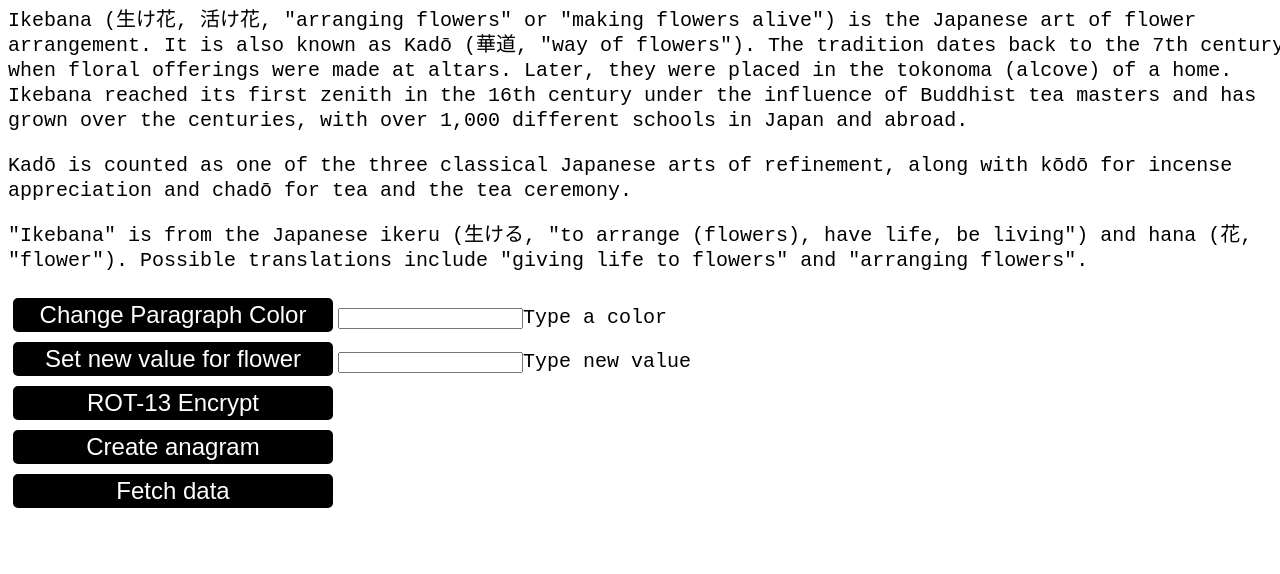
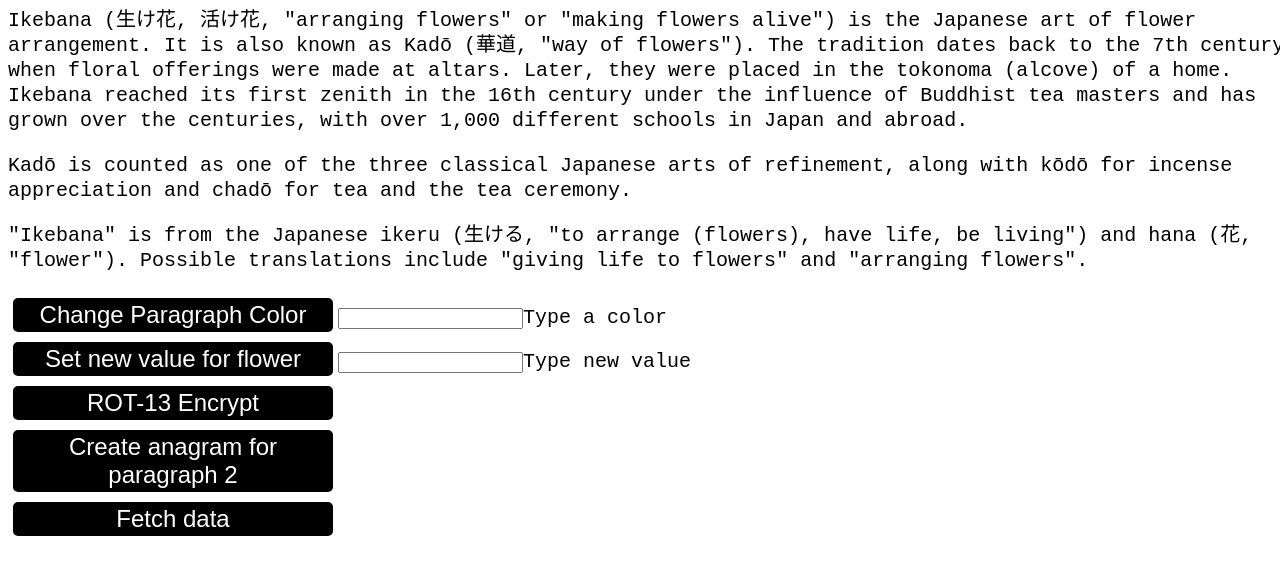
Before and after one commit to cfcastillo/literary-mutilator, a plain HTML site: page index.html in a window 1280 px wide. Shown: the part 96-670 px from the top of the page. Drawn offline with Linux system fonts and the light colour scheme.

Commit message:
more work on rot13 using ascii (in progress)

```diff
--- a/index.html
+++ b/index.html
@@ -19,7 +19,7 @@
 		<br>
 		<button class="glowy" id="encrypt-p">ROT-13 Encrypt</button>
 		<br>
-		<button class="glowy" id="make-anagram">Create anagram</button>
+		<button class="glowy" id="make-anagram">Create anagram for paragraph 2</button>
 		<br>
 		<button class="glowy" id="fetch-data">Fetch data</button>
 	</div>
--- a/script.js
+++ b/script.js
@@ -61,7 +61,7 @@ function setParagraphText() {
 function createAnagram() {
 	let paragraph = document.getElementById('p2');
 	let pText = paragraph.innerText.split(' ');
-	//not sure exactly how the Math.random() - 0.5 works.
+	//todo: research how the below logic works.
 	paragraph.innerText = pText.sort(() => Math.random() - 0.5).join(' ');
 }
 
@@ -87,6 +87,23 @@ function rot13AssocArray() {
  * uses ascii codes to implement rot13 character substitution
  */
 function rot13AsciiCodes() {
+	//lowercase dec 97 (a) - 122 (z)
+	//uppercase dec 65 (A) - 90 (Z)
+	//String.fromCharCode(asciiCode) = string value.
+	//"A".charCodeAt() = character code for A
+	/*
+		lower case
+		97=122
+		98=121
+		...
+		109=110
+
+		upper case
+		65=90
+		66=89
+		...
+		77=78
+	*/
 	return;
 }
 
@@ -96,6 +113,7 @@ function fetchData() {
 		.then((json) => {
 			var newP = document.createElement("p");
 			var pText = document.createTextNode(json.title);
+			newP.style.color = "red";
 			newP.appendChild(pText);
 			var currentDiv = document.getElementById("p-div");
 			currentDiv.appendChild(newP);
```
